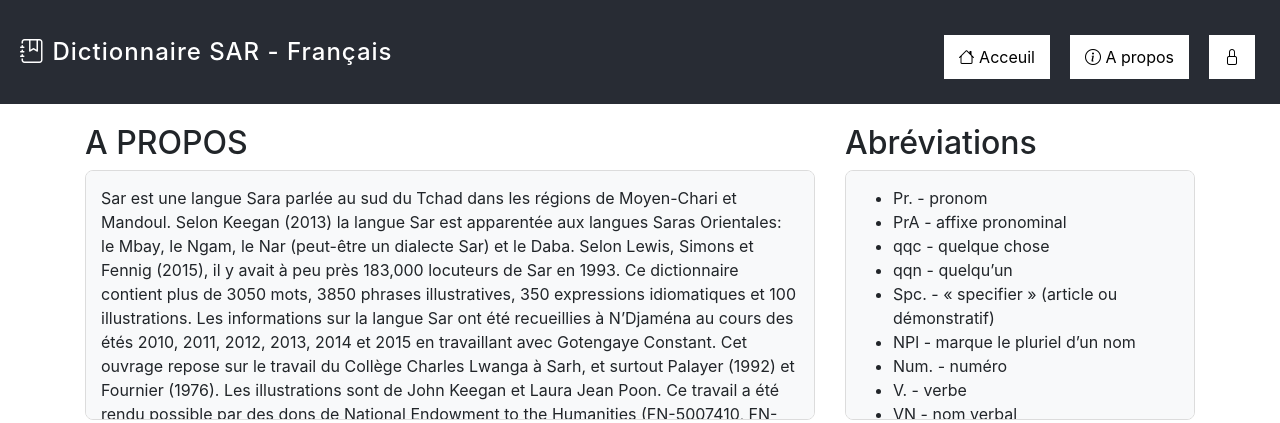
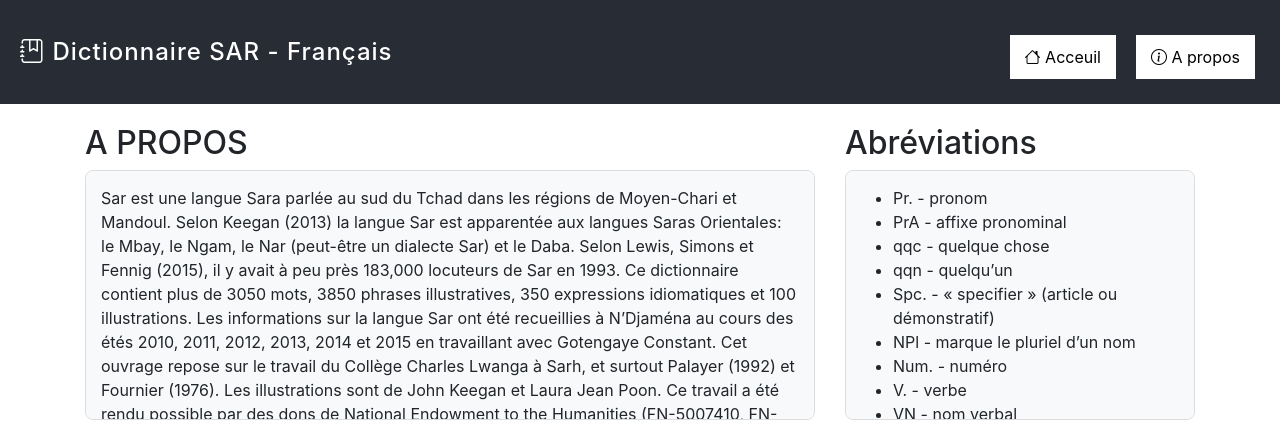
Before and after one commit to masrane1/sar---fran-ais, a Django app: page /apropos/ in a window 1280 px wide. Shown: the top 423 px of the page. Run offline with Django 5.2, Linux system fonts and the light colour scheme; some libraries are stand-ins or nearby versions.

Commit message:
Update apropos.html

```diff
--- a/mots/templates/mots/apropos.html
+++ b/mots/templates/mots/apropos.html
@@ -117,7 +117,7 @@
          <nav>
             <button onclick="window.location.href='{% url 'index' %}'"><i class="bi bi-house"></i> Acceuil</button>
             <button onclick="window.location.href='{% url 'apropos' %}'"><i class="bi bi-info-circle"></i> A propos</button>
-            <button onclick="window.location.href='{% url 'admin:index' %}'"><i class="bi bi-lock"></i> </button>
+
         </nav>
     </header>
 
```
